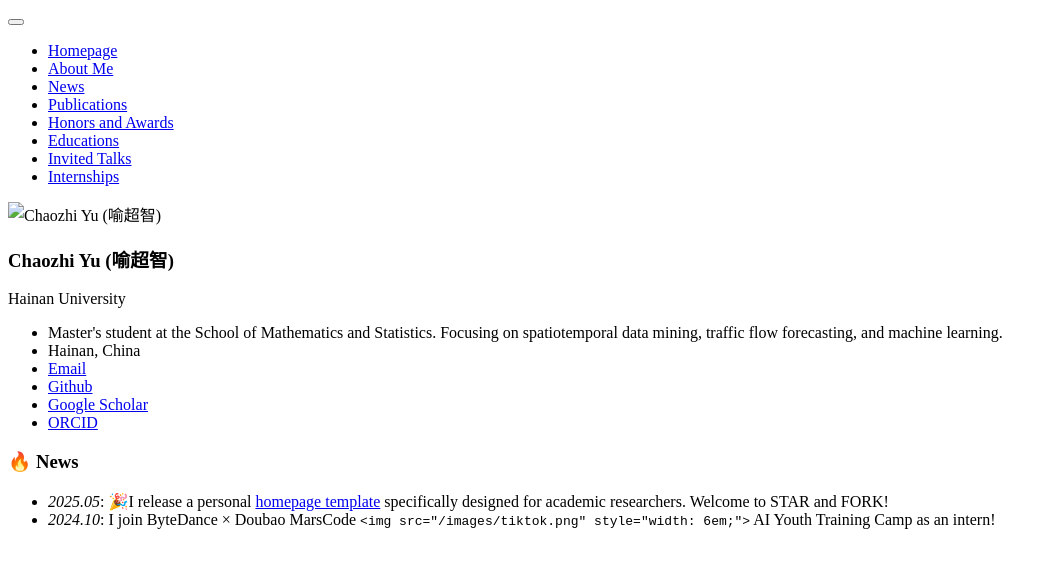
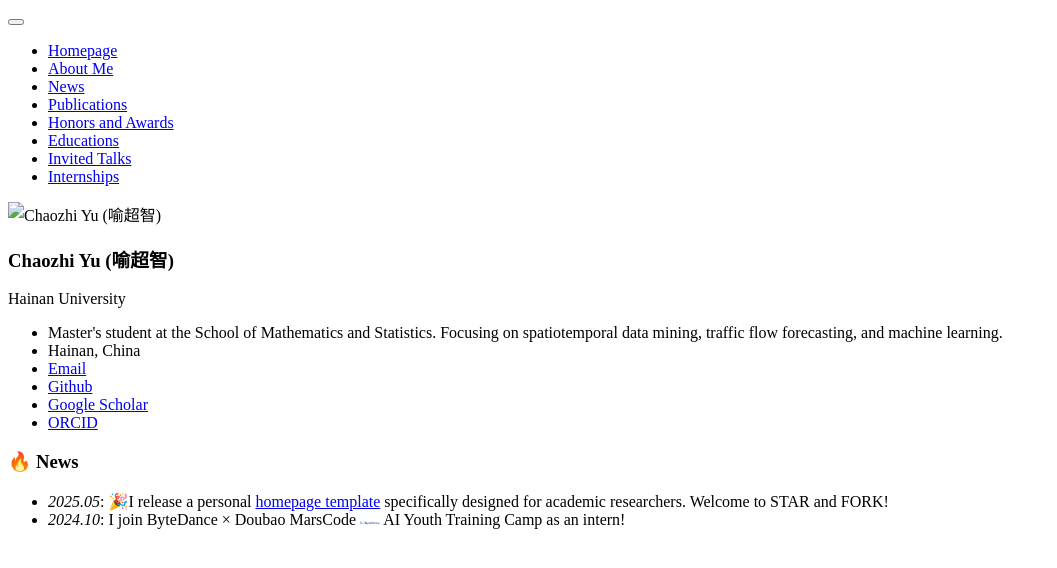
Before and after one commit to yuchaozhi/yuchaozhi.github.io, a Jekyll site: the page built from _pages/includes/news.md, in a window 1280 px wide. Shown: the top 568 px of the page, without its empty margins (0-1057 px from the left). Built offline with Jekyll 4.4.1, drawn with Linux system fonts in a browser that asks for light colours; our own code applies the rules of GitHub Pages for plain Markdown files.

Commit message:
update news

```diff
--- a/_pages/includes/news.md
+++ b/_pages/includes/news.md
@@ -1,4 +1,4 @@
 # 🔥 News
 
 - *2025.05*: 🎉I release a personal [homepage template](https://github.com/yuchaozhi/yuchaozhi.github.io) specifically designed for academic researchers. Welcome to STAR and FORK!
-- *2024.10*: I join ByteDance × Doubao MarsCode `<img src="{{ site.baseurl }}/images/tiktok.png" style="width: 6em;">` AI Youth Training Camp as an intern!
+- *2024.10*: I join ByteDance × Doubao MarsCode ![TikTok](/images/tiktok.png){: width="20em"} AI Youth Training Camp as an intern!
```
